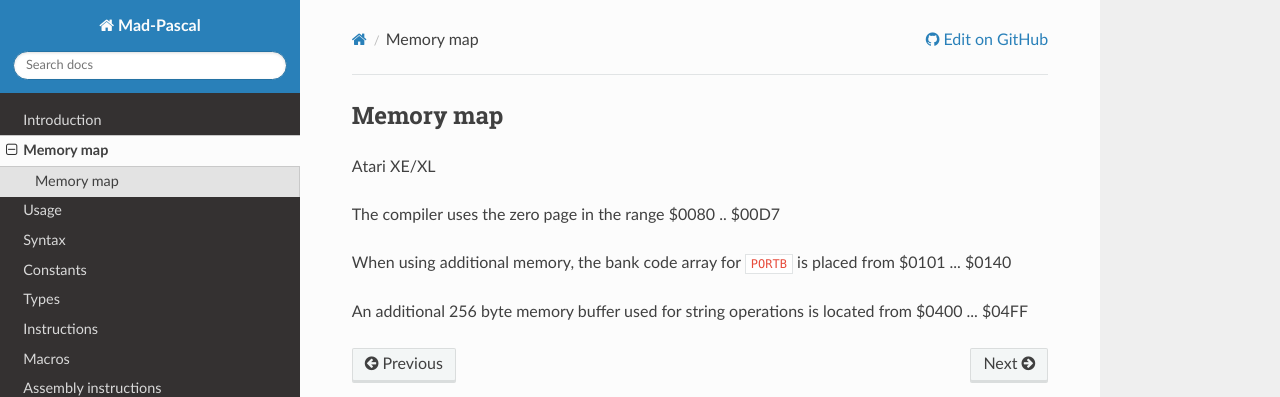
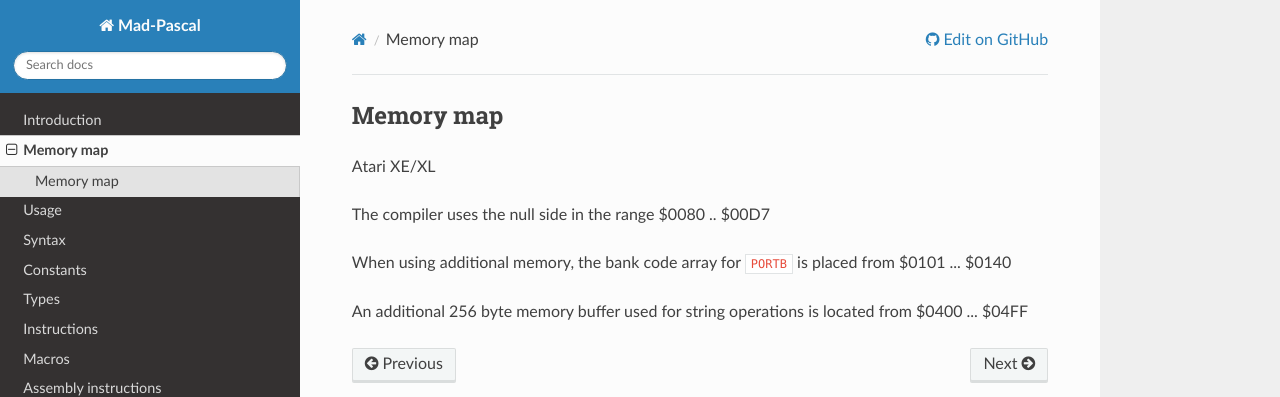
Before and after one commit to tebe6502/mad-pascal-en-mkdocs, an MkDocs documentation site: the page built from docs/map.md, in a window 1280 px wide. Shown: the top 397 px of the page. Built offline with MkDocs 1.6.1, drawn with Linux system fonts in a browser that asks for light colours; nearby versions of some CDN libraries.

Commit message:
Add files via upload

```diff
--- a/docs/map.md
+++ b/docs/map.md
@@ -4,7 +4,7 @@
 
 Atari XE/XL
 
-The compiler uses the zero page in the range $0080 .. $00D7
+The compiler uses the null side in the range $0080 .. $00D7
 
 When using additional memory, the bank code array for `PORTB` is placed from $0101 ... $0140
 
```
Also changed, not shown: docs/index.md (+1 -1 lines).
